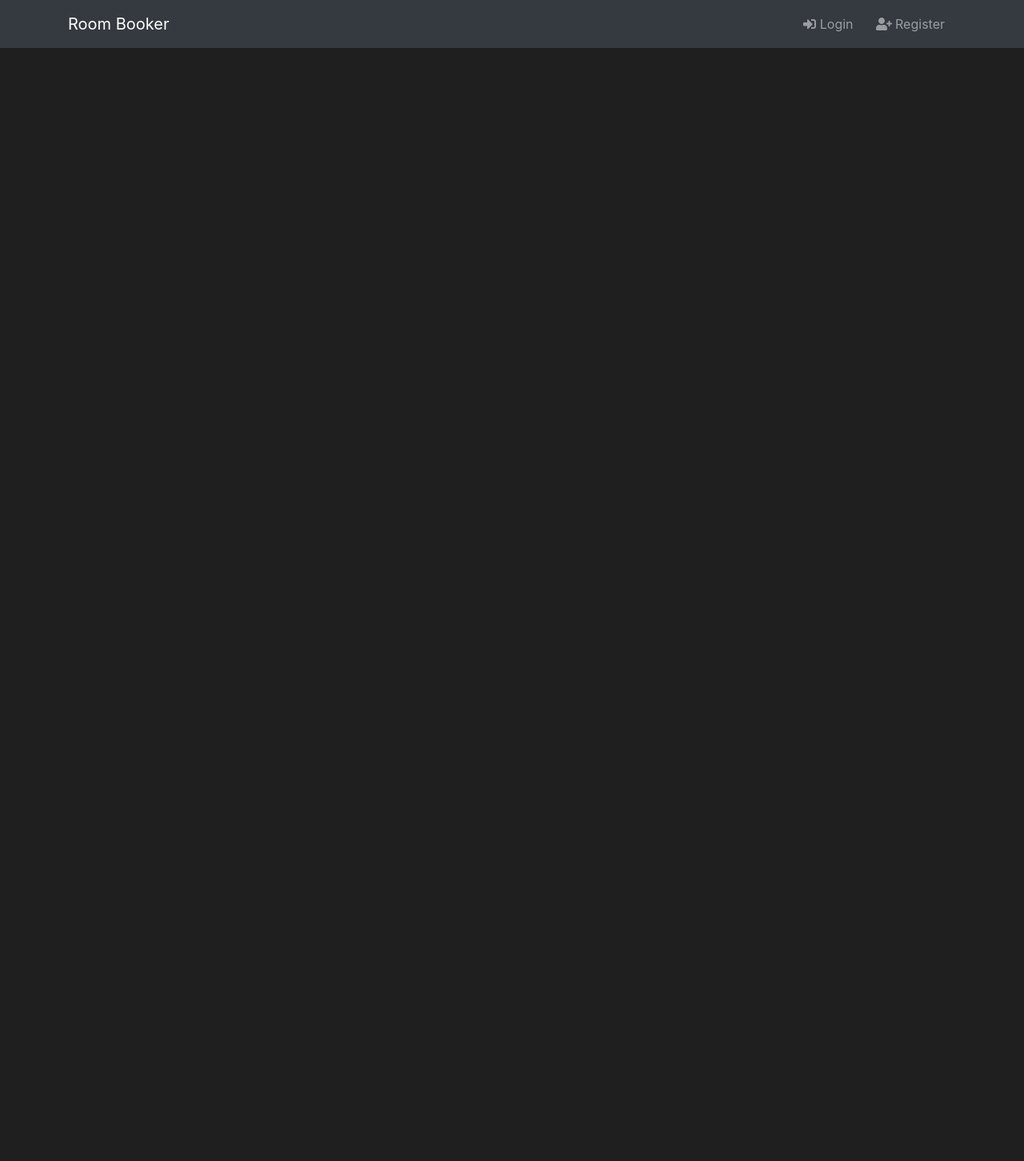
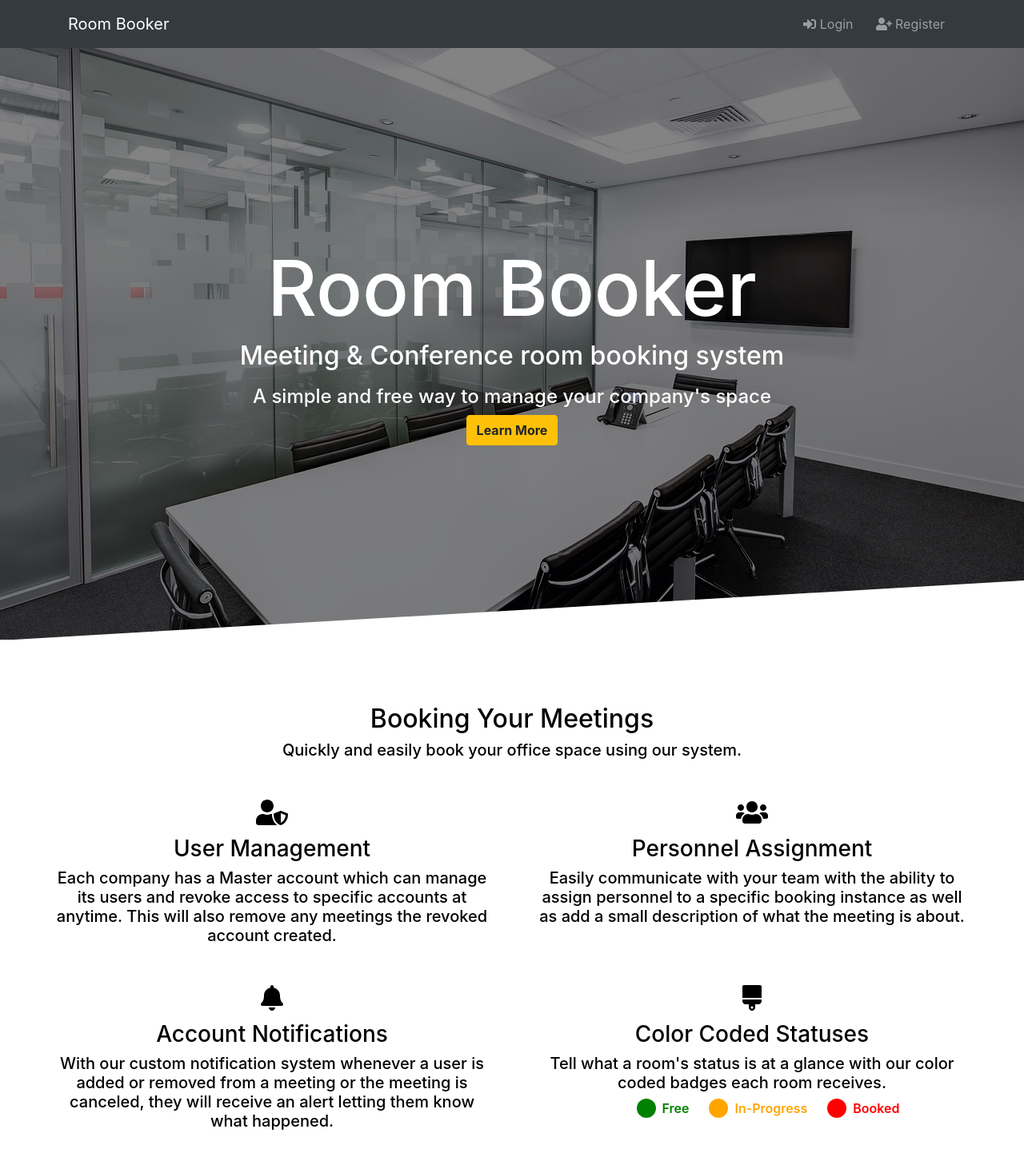
Before and after one commit to MichaelGoodwin/Room-Booker, an Angular app in the folder Room-Booker/: page / in a window 1280 px wide. Shown: the top 1452 px of the page at 80% size. Before the commit the page ends 800 px from the top, so only its background shows below. Built offline with nearby package versions, Linux system fonts and the light colour scheme.

Commit message:
Add home component as landing page

```diff
--- a/Room-Booker/src/app/app-routing.module.ts
+++ b/Room-Booker/src/app/app-routing.module.ts
@@ -1,7 +1,15 @@
 import { NgModule } from '@angular/core';
 import { Routes, RouterModule } from '@angular/router';
 
-const routes: Routes = [];
+// Views
+import { HomeComponent } from './views/home/home.component';
+
+const routes: Routes = [
+  {path: '', component: HomeComponent},
+
+  // Catch-all redirect to main page
+  {path: '**', redirectTo: ''}
+];
 
 @NgModule({
   imports: [RouterModule.forRoot(routes)],
--- /dev/null
+++ b/Room-Booker/src/app/views/home/home.component.html
@@ -0,0 +1,62 @@
+<div class="home-logo">
+  <div class="hero-text text-center">
+    <h1>Room Booker</h1>
+    <h2>Meeting & Conference room booking system</h2>
+    <h4>A simple and free way to manage your company's space</h4>
+
+
+    <button class="btn btn-warning font-weight-bold" (click)="scrollTo('info')">Learn More</button>
+  </div>
+
+  <div class="hero-shape">
+    <svg viewBox="0 0 100 100" preserveAspectRatio="none">
+      <polygon fill="white" points="0,100 100,0 100,100"/>
+    </svg>
+  </div>
+</div>
+
+<div id="info-container">
+  <div id="info" class="row text-center">
+    <div class="col-12">
+      <h2>Booking Your Meetings</h2>
+      <h5>Quickly and easily book your office space using our system.</h5>
+    </div>
+
+    <div class="col-12 col-md-6">
+      <h2><fa-icon [icon]="faUserShield"></fa-icon></h2>
+      <h3>User Management</h3>
+      <h5>
+        Each company has a Master account which can manage its users and revoke access to specific accounts at anytime. This will also remove any meetings the revoked account created.
+      </h5>
+    </div>
+
+    <div class="col-12 col-md-6">
+      <h2><fa-icon [icon]="faUsers"></fa-icon></h2>
+      <h3>Personnel Assignment</h3>
+      <h5>
+        Easily communicate with your team with the ability to assign personnel to a specific booking instance as well as add a small description of what the meeting is about.
+      </h5>
+    </div>
+
+    <div class="col-12 col-md-6">
+      <h2><fa-icon [icon]="faBell"></fa-icon></h2>
+      <h3>Account Notifications</h3>
+      <h5>
+        With our custom notification system whenever a user is added or removed from a meeting or the meeting is canceled, they will receive an alert letting them know what happened.
+      </h5>
+    </div>
+
+    <div class="col-12 col-md-6">
+      <h2><fa-icon [icon]="faBrush"></fa-icon></h2>
+      <h3>Color Coded Statuses</h3>
+      <h5>
+        Tell what a room's status is at a glance with our color coded badges each room receives.
+      </h5>
+      <ul class="color-codes">
+        <li class="color-free">Free</li>
+        <li class="color-progress">In-Progress</li>
+        <li class="color-booked">Booked</li>
+      </ul>
+    </div>
+  </div>
+</div>
--- /dev/null
+++ b/Room-Booker/src/app/views/home/home.component.scss
@@ -0,0 +1,120 @@
+.home-logo{
+  background: url(/assets/meeting-room-darkened.jpg) no-repeat;
+  background-size: cover;
+  background-position: bottom;
+  display: table;
+  width: 100%;
+  height: calc(100vh - 60px);
+  position: relative;
+}
+
+.hero-text{
+  display: table-cell;
+  vertical-align: middle;
+  width: 100%;
+  margin: 5px inherit;
+
+  h4, div{
+    padding-top: 10px;
+  }
+}
+
+.hero-shape{
+  overflow: hidden;
+  position: absolute;
+  left: 0;
+  right: 0;
+  bottom: -1px;
+  height: 75px;
+
+  svg{
+    height: 100%;
+    width: 100%;
+  }
+}
+
+h1{
+  font-size: 6rem;
+}
+
+@media (max-width: 768px) {
+  h1{
+    font-size: 4rem;
+  }
+  h2{
+    font-size: 1.5rem;
+  }
+  .hero-shape{
+    height: 40px;
+  }
+}
+
+#info-container{
+  background-color: white;
+  color: black;
+
+  #info{
+    max-width: 1200px;
+    margin: 0 auto;
+    padding-bottom: 5vh;
+  }
+
+  h5{
+    padding-left: 15px;
+    padding-right: 15px;
+  }
+
+  div{
+    padding-top: 5vh;
+  }
+}
+
+$free: green;
+$progress: orange;
+$booked: red;
+
+.color-codes{
+  li{
+    display: inline-block;
+    position: relative;
+    padding: 0 0 0 32px;
+    margin-left: 25px;
+    font-weight: 600;
+
+    &:first-of-type{
+      margin-left: 0px;
+    }
+
+    &:before{
+      content: '';
+      position: absolute;
+      display: block;
+      left: 0;
+      top: 0;
+      width: 24px;
+      height: 24px;
+      border-radius: 12px;
+    }
+  }
+
+  .color-free{
+    color: $free;
+    &:before{
+      background-color: $free;
+    }
+  }
+
+  .color-progress{
+    color: $progress;
+    &:before{
+      background-color: $progress;
+    }
+  }
+
+  .color-booked{
+    color: $booked;
+    &:before{
+      background-color: $booked;
+    }
+  }
+}
--- /dev/null
+++ b/Room-Booker/src/app/views/home/home.component.ts
@@ -0,0 +1,27 @@
+import { Component, OnInit } from '@angular/core';
+import { EleScrollService } from 'src/app/services/ele-scroll/ele-scroll.service';
+import { faUsers, faUserShield, faBell, faBrush } from '@fortawesome/free-solid-svg-icons';
+
+@Component({
+  selector: 'app-home',
+  templateUrl: './home.component.html',
+  styleUrls: ['./home.component.scss']
+})
+export class HomeComponent implements OnInit {
+  faUsers = faUsers;
+  faUserShield = faUserShield;
+  faBell = faBell;
+  faBrush = faBrush;
+
+  constructor(private eleScrollService: EleScrollService) { }
+
+  ngOnInit() { }
+
+  /**
+   * Scrolls to a specific element based on id
+   * @param id element id
+   */
+  scrollTo(id: string) {
+    this.eleScrollService.scrollToElementId(id);
+  }
+}
```
Also changed, not shown: Room-Booker/src/app/app.module.ts (+7 -1 lines), Room-Booker/src/assets/meeting-room-darkened.jpg (added), 1 other file (tests, documents, lock files or other folders).
